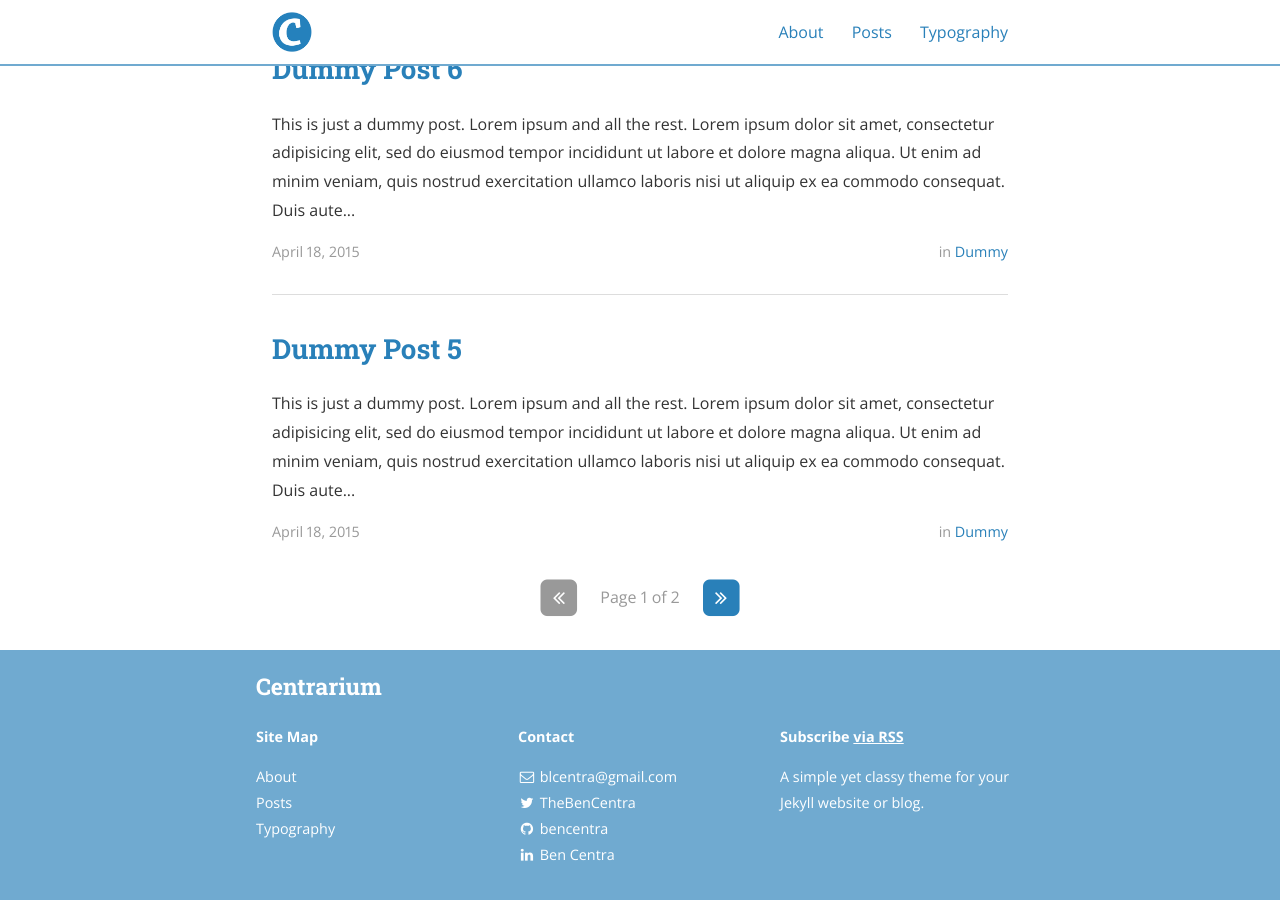
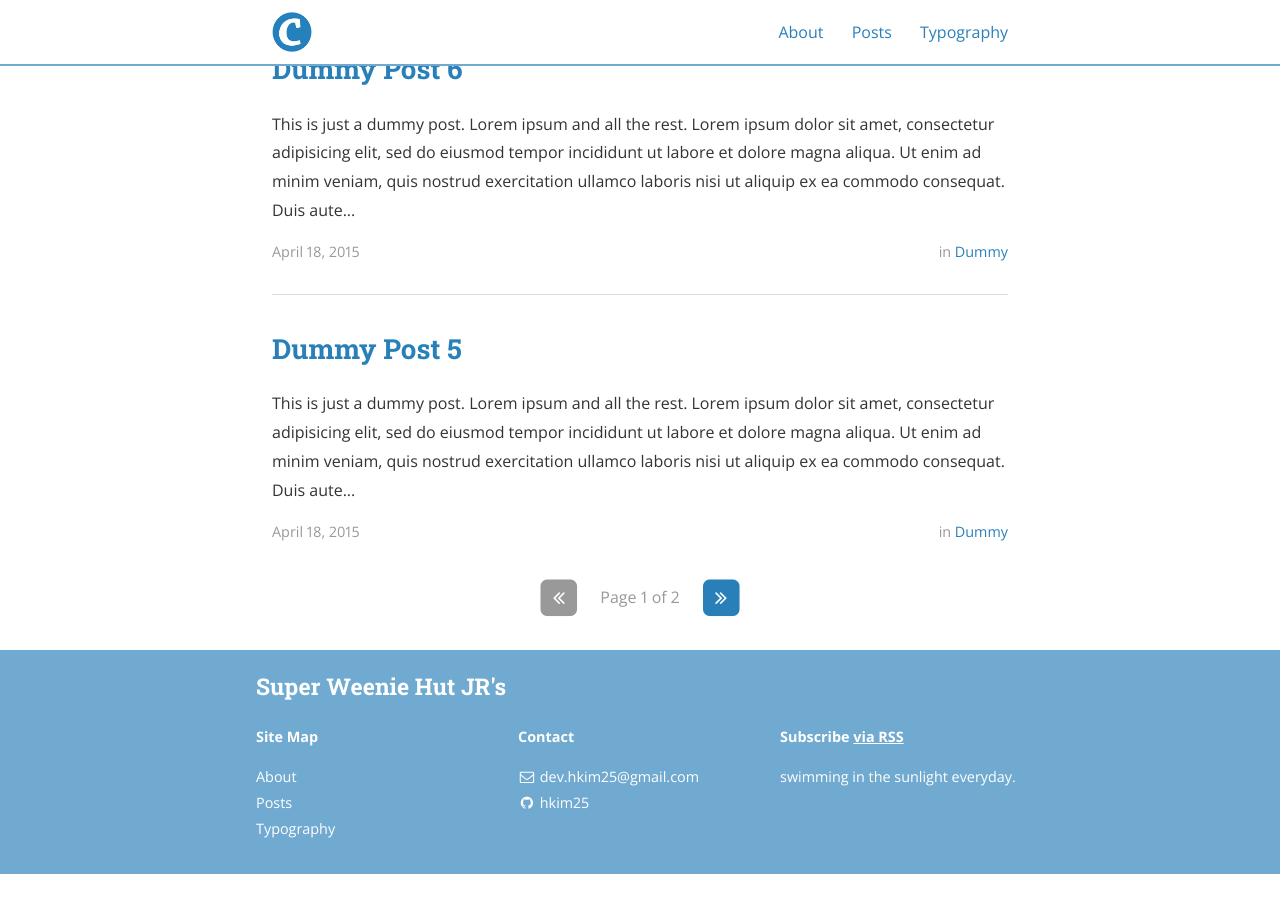
Before and after one commit to hkim25/blogtest, a Jekyll site: the page built from index.html, in a window 1280 px wide and 900 px high, scrolled down 1275 px. Built offline with Jekyll 4.4.1, drawn with Linux system fonts in a browser that asks for light colours; nearby versions of some CDN libraries; the list of posts is cut into pages by our own code; after the commit the page ends 2149 px from its top, so only the background shows below that; some of the changed text lies outside the part shown.

Commit message:
basic setting

```diff
--- a/_config.yml
+++ b/_config.yml
@@ -9,18 +9,18 @@ exclude:
   - "/vendor/"
 
 # Site settings
-title: Centrarium
-subtitle: "A simple yet classy theme for your Jekyll website or blog"
-email: blcentra@gmail.com
-name: Ben Centra
+title: Super Weenie Hut JR's
+subtitle: "swimming in the sunlight everyday"
+email: dev.hkim25@gmail.com
+name: Kim Hongjoong
 description: >
-  A simple yet classy theme for your Jekyll website or blog.
+  swimming in the sunlight everyday.
 # Base URL of site (i.e. /blog). It should always start with a slash,
 # and never end with a slash. Set it to a blank value if hosting at the
 # root of your server.
 baseurl: "" # the subpath of your site, e.g. /blog/
 url: "" # the base hostname & protocol for your site
-cover: "/assets/header_image.jpg"
+cover: "/assets/swh.jpg"
 logo: "/assets/logo.png"
 
 # Build settings
@@ -78,29 +78,29 @@ descriptions:
 social:
   - name: Twitter
     icon: twitter
-    username: TheBenCentra
-    url: https://twitter.com/TheBenCentra
+    username: ""
+    url: ""
     desc: Follow me on Twitter
     share: true
 
   - name: Facebook
     icon: facebook
-    username: thebencentra
+    username: ""
     url: ""
     desc: Friend me on Facebook
     share: true
 
   - name: GitHub
     icon: github
-    username: bencentra
-    url: https://github.com/bencentra
+    username: hkim25
+    url: https://github.com/hkim25
     desc: Fork me on GitHub
     share: false
 
   - name: LinkedIn
     icon: linkedin
-    username: Ben Centra
-    url: https://www.linkedin.com/pub/ben-centra/47/769/60a
+    username: ""
+    url: ""
     desc: Connect with me on LinkedIn
     share: true
 
```
Also changed, not shown: assets/swh.jpg (added).
